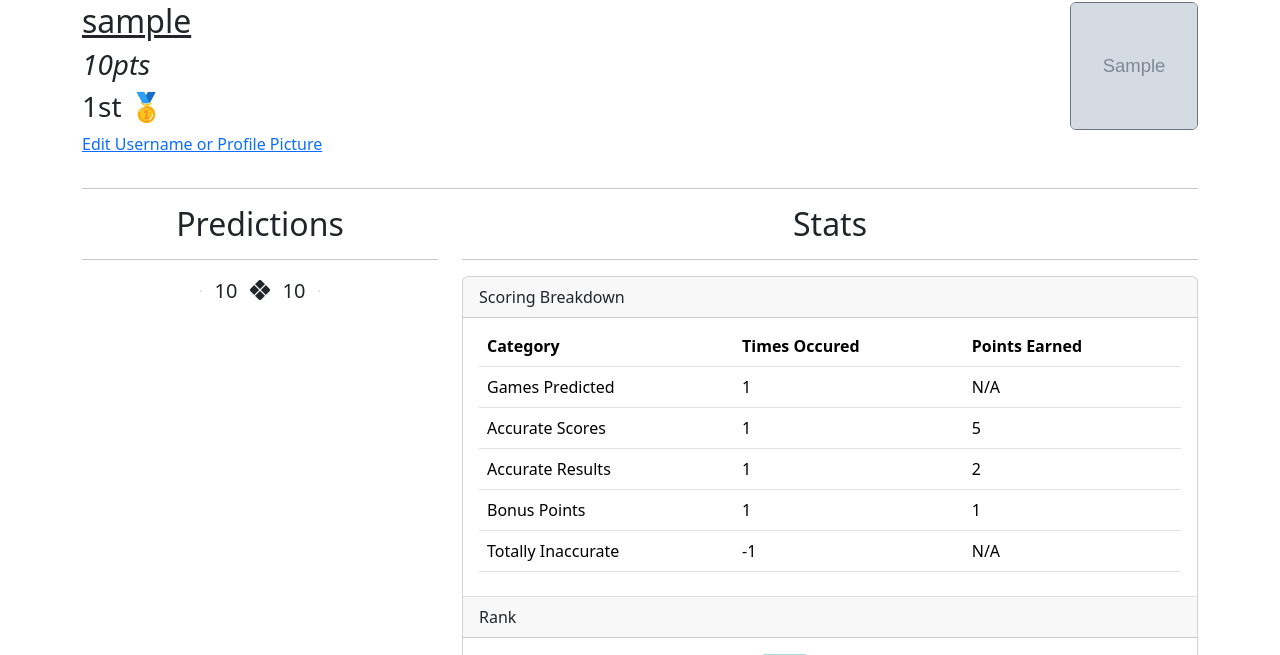
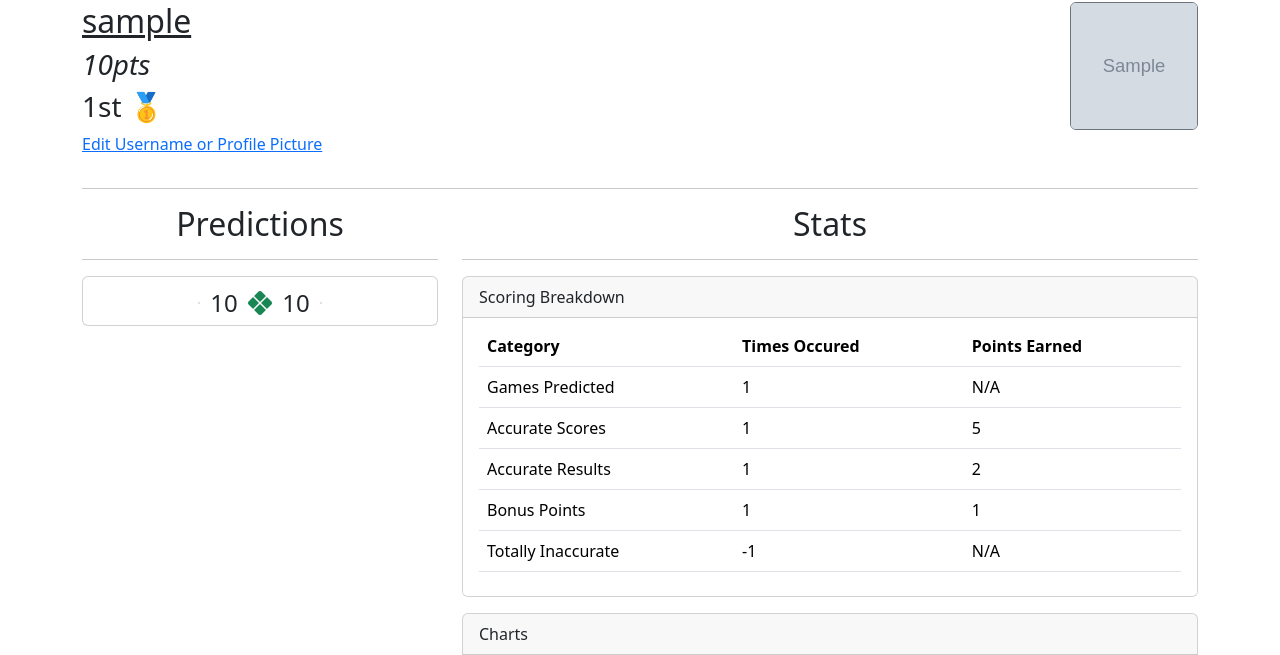
Before and after one commit to EssithAbertay/worldcup_predictions, a Flask app: a page that uses app/templates/_prediction.html in a window 1280 px wide. Shown: the part 82-737 px from the top of the page. Run offline with Flask 3, Linux system fonts and the light colour scheme; a user stored in the database is signed in; tables that the repository leaves empty hold one stand-in row (values such as "Sample post"); grey boxes marked "Sample" are stand-in pictures; some libraries are stand-ins or nearby versions.

Commit message:
Minor changes to user page, updates to index, begging to clean up stuff

```diff
--- a/app/routes.py
+++ b/app/routes.py
@@ -23,18 +23,15 @@ def index():
 
     now_time = datetime.now(ZoneInfo("Europe/London"))
     today_start = now_time.replace(hour=0, minute=0, second=0, microsecond=0)
-
     yesterday_start = today_start - timedelta(days=1)
     tomorrow_start = today_start + timedelta(days=1)
-    day_after_tomorrow = today_start + timedelta(days=2)
 
-    todays =        db.session.scalars(sa.select(Game).where(Game.kickoff >= today_start , Game.kickoff < tomorrow_start).order_by(Game.kickoff.asc())).all()
-    yesterdays =    db.session.scalars(sa.select(Game).where(Game.kickoff >= yesterday_start,Game.kickoff< today_start).order_by(Game.kickoff.asc())).all()
-    tomorrows =     db.session.scalars(sa.select(Game).where(Game.kickoff >= tomorrow_start,Game.kickoff < day_after_tomorrow).order_by(Game.kickoff.asc())).all()
+    # get all games
+    daily_games = db.session.scalars(sa.select(Game).where(Game.kickoff >= today_start, Game.kickoff < tomorrow_start).order_by(Game.kickoff.asc())).all()
 
     prediction_scores = []
 
-    for today in todays:
+    for today in daily_games:
         home = 0
         away = 0
         draw = 0
@@ -137,9 +134,9 @@ def index():
         yesterday_scores.append(points)
         yesterday_names.append (username)
 
-
+    day_to_display = 0
     #TODO: Put this in a struct or smthn please
-    return render_template('index.html', title='Home', todays=todays, yesterdays=yesterdays, tomorrows=tomorrows, leaderboard=leaderboard,biggest_gainers=biggest_gainers,biggest_losers=biggest_losers,your_data=your_data,other_user_data=other_user_data, labels_data=labels_data, max_points=max_points, other_usernames=other_usernames, prediction_scores=prediction_scores, yesterday_scores=yesterday_scores, yesterday_names=yesterday_names)
+    return render_template('index.html', title='Home', day_to_display=day_to_display,daily_games=daily_games, leaderboard=leaderboard,biggest_gainers=biggest_gainers,biggest_losers=biggest_losers,your_data=your_data,other_user_data=other_user_data, labels_data=labels_data, max_points=max_points, other_usernames=other_usernames, prediction_scores=prediction_scores, yesterday_scores=yesterday_scores, yesterday_names=yesterday_names)
 
 @app.route('/login', methods=['GET', 'POST'])
 def login():
--- a/app/templates/_leaderboard_user.html
+++ b/app/templates/_leaderboard_user.html
@@ -1,5 +1,4 @@
 <div class="row border-top g-0 py-2 justify-content-center align-items-center">
-
     <div class="col-1 fs-6">
         {% if user.ranking == last%}
             🥄
@@ -43,5 +42,4 @@
             {% endfor %}
         </div>
     </div>
-
 </div>
--- a/app/templates/_prediction.html
+++ b/app/templates/_prediction.html
@@ -1,15 +1,16 @@
-<div class="d-flex justify-content-center align-items-center gap-2 fs-5">
+<div class="card p-1 pt-2 mb-2">
+     <div class="d-flex justify-content-center align-items-center gap-2 fs-4">
     <span class="fi fi-{{ prediction.match.home_team.flag_code }} align-self-center fs-1 border"></span>
 
     <span class="text-center" style="width: 2rem;">
         {{ prediction.home_score_predicted }}
     </span>
 
-    <i class="bi bi-x-diamond-fill"></i>
+    <i class="bi bi-x-diamond-fill {{ "text-success" if prediction.score_points else "text-warning" if prediction.result_points else "" }}"></i>
 
     <span class="text-center" style="width: 2rem;">
         {{ prediction.away_score_predicted }}
     </span>
 
     <span class="fi fi-{{ prediction.match.away_team.flag_code }} align-self-center fs-1 border"></span>
-</div>
+</div></div>
--- a/app/templates/_user_stats.html
+++ b/app/templates/_user_stats.html
@@ -1,4 +1,4 @@
-<div class="card">
+<div class="card mb-3">
     <div class="card-header">Scoring Breakdown</div>
 
     <ul class="list-group list-group-flush">
@@ -46,8 +46,11 @@
                 </tbody>
             </table>
         </li>
+</div>
 
-        <div class="card-header">Rank</div>
+<div class="card">
+
+        <div class="card-header">Charts</div>
 
         <li class="list-group-item">
             <div>
```
Also changed, not shown: app/templates/index.html (+8 -6 lines).
